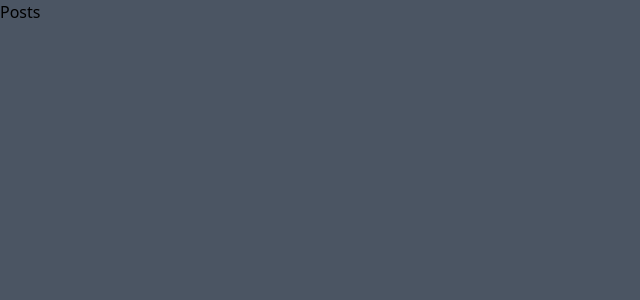
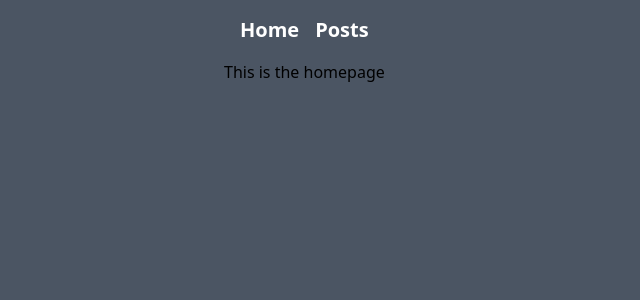
Before and after one commit to bhwk/blog, a SvelteKit app: page / in a window 1280 px wide. Shown: the top 300 px of the page, without its empty margins (0-640 px from the left). Built offline with nearby package versions, Linux system fonts and the light colour scheme.

Commit message:
Modify layout and add navbar

```diff
--- a/src/app.html
+++ b/src/app.html
@@ -6,7 +6,7 @@
 		<meta name="viewport" content="width=device-width" />
 		%sveltekit.head%
 	</head>
-	<body class="bg-gray-600 min-h-screen" data-sveltekit-preload-data="hover">
+	<body class="bg-gray-600 m-0 min-h-screen" data-sveltekit-preload-data="hover">
 		<div style="display: contents">%sveltekit.body%</div>
 	</body>
 </html>
--- a/src/routes/+layout.svelte
+++ b/src/routes/+layout.svelte
@@ -2,4 +2,12 @@
 	import '../app.css';
 </script>
 
-<slot />
+<div class="max-w-4xl mx-auto min-h-full px-8">
+	<nav class="px-4 my-4 flex text-white font-bold text-xl">
+		<div class="flex gap-4">
+			<a href="/">Home</a>
+			<a href="/posts">Posts</a>
+		</div>
+	</nav>
+	<slot />
+</div>
--- a/src/routes/+page.svelte
+++ b/src/routes/+page.svelte
@@ -1 +1 @@
-<a href="posts">Posts</a>
+<div>This is the homepage</div>
```
